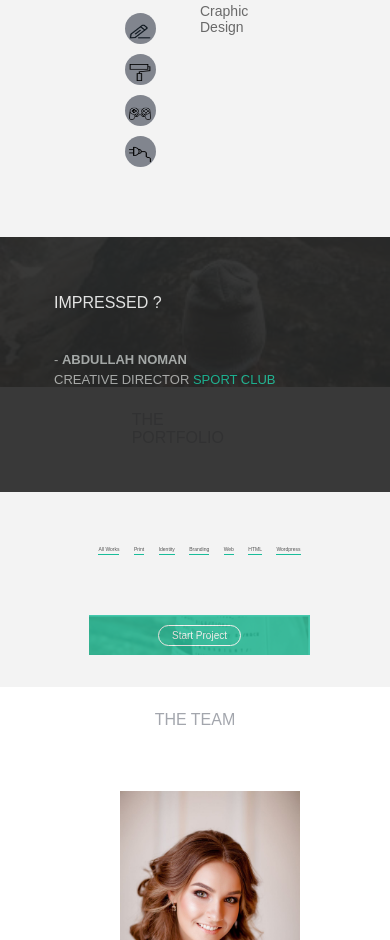
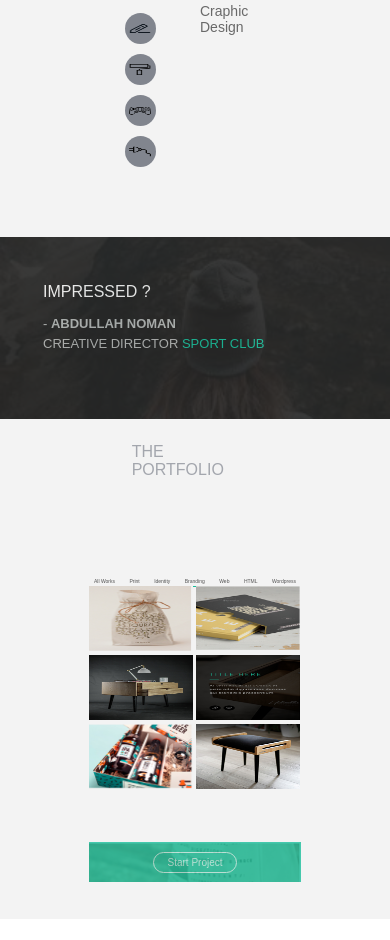
Before and after one commit to rena777-test/lessonGridTask2, a plain HTML site: page index.html in a window 390 px wide. Shown: the part 1294-2234 px from the top of the page. Drawn offline with Linux system fonts and the light colour scheme.

Commit message:
Changed styles.

```diff
--- a/style.css
+++ b/style.css
@@ -295,7 +295,7 @@ b{
 
 .d-im img{
     width: 22px;
-    height: 22px;
+    height: 16px;
 }
 
 .d-im:hover{
@@ -626,8 +626,7 @@ section{
     #section-dark{
         display: grid;
         grid-template-columns: 1fr;
-        grid-template-rows: 1fr  1fr;
-       height: 150px;
+
     }
 
     .textOnBlack{
@@ -643,10 +642,25 @@ section{
     }
 }
 
-@media(max-width:350px){
+@media(max-width:480px){
     .inner-block-of-elem{
         display: none;
     }
+
+    .color-black{
+        display: grid;
+        grid-template-columns: 1fr ;
+        grid-template-rows: 1fr 1fr;
+        opacity: 0.9;
+    }
+
+    .grid-on-dark{
+        margin: 43px;
+        display: grid;
+        grid-template-rows: 1fr;
+        height: 5px;
+    }
+
 }
 
 .clubLogo {
@@ -724,7 +738,7 @@ section{
         height:600px;
     }
 
-    .one-column-pict, .three-column-pict, .two-column-pict, .four-column-pict {
+     .two-column-pict, .four-column-pict {
        display: none;
     }
 
@@ -765,12 +779,23 @@ section{
     }
 
     #section-interesting{
-        height:300px;
+        height:500px;
     }
 
     .last-pictures{
         width: 100%;
         height: 40px;
+    }
+
+    #container-pictures{
+        gap: 1px;
+        display: grid;
+        grid-template-columns: repeat(1,1fr 1fr);
+
+    }
+
+    #container-pictures  img{
+        height: 65px;
     }
 }
 
@@ -1034,14 +1059,13 @@ input[type=range]  {
     border: 1px solid #ffffff;
     border-radius: 25px;
     padding:4px 13px;
-    opacity: 1.5;
     background-color:#19bd9a;
     color: #fff;
+    opacity: 0.7;
 }
 
 .border-radius2:hover{
-    font-size: 11px;
-    border: 1px solid #ffffff;
+    opacity: 1;
 }
 
 .border-radius3{
@@ -1382,6 +1406,9 @@ input[type=range]  {
         border: 2px solid red;
     }
 
+    #find-us-on-black div:nth-child(1){
+        margin-left: 20px;
+    }
 }
 
 #buttons-on-empty>*:nth-child(4){
```
